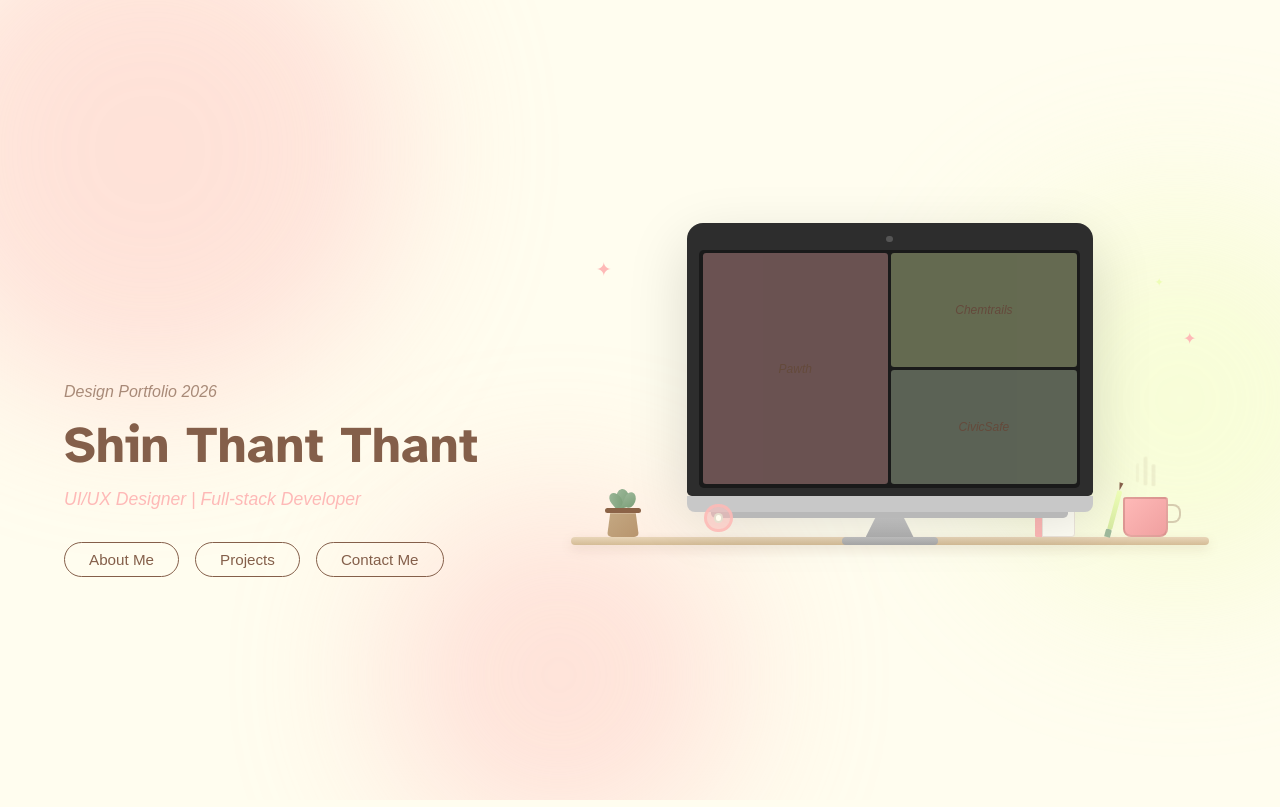
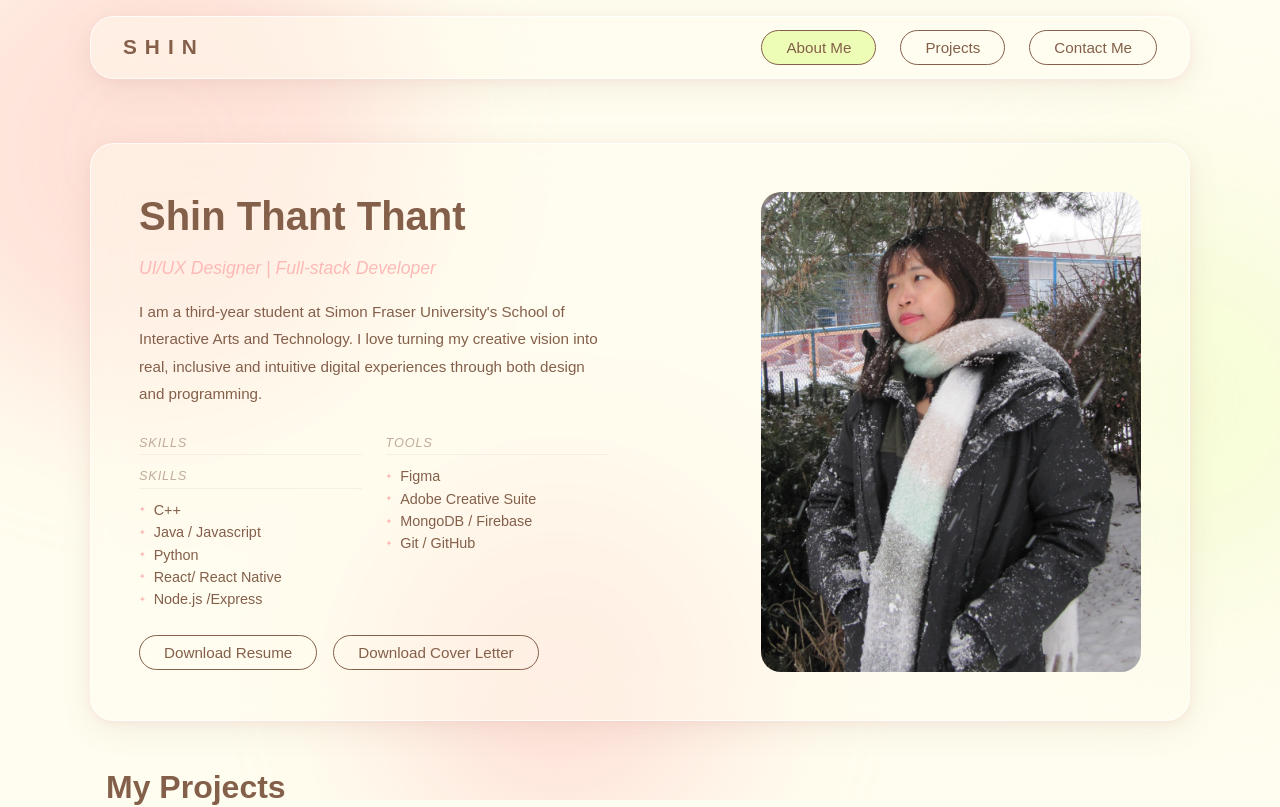
Before and after one commit to shinThantThant09/2026portfolio_shin, a React (Create React App) app: page /#/about in a window 1280 px wide. Shown: the top 807 px of the page. Built offline with nearby package versions, Linux system fonts and the light colour scheme; a web font is replaced by a local one.

Commit message:
Deployment
Deployment

```diff
--- a/package.json
+++ b/package.json
@@ -1,5 +1,6 @@
 {
   "name": "2026portfolio_shin",
+  "homepage": "https://shinthantthant09.github.io/2026portfolio_shin/",
   "version": "0.1.0",
   "private": true,
   "dependencies": {
@@ -16,6 +17,8 @@
     "web-vitals": "^2.1.4"
   },
   "scripts": {
+    "predeploy": "npm run build",
+    "deploy": "gh-pages -d build",
     "start": "react-scripts start",
     "build": "react-scripts build",
     "test": "react-scripts test",
@@ -38,5 +41,8 @@
       "last 1 firefox version",
       "last 1 safari version"
     ]
+  },
+  "devDependencies": {
+    "gh-pages": "^6.3.0"
   }
 }
--- a/src/App.js
+++ b/src/App.js
@@ -1,5 +1,11 @@
 import React from "react";
-import { BrowserRouter, Routes, Route, useLocation } from "react-router-dom";
+import {
+  HashRouter,
+  Routes,
+  Route,
+  useLocation,
+  Navigate,
+} from "react-router-dom";
 import Navbar from "./components/navbar";
 import Home from "./pages/Home";
 import AboutMe from "./pages/AboutMe";
@@ -23,13 +29,14 @@
       {/* short circuit evaluation-> In JavaScript, && means "AND".
           If the left side is true → evaluate and return the right side
           If the left side is false → stop, return nothing*/}
+
       {/* nesting that control the page navigation and url starts here*/}
-
       <main className="main-content">
         <Routes>
           <Route path="/" element={<Home />} />
           <Route path="/about" element={<AboutMe />} />
           <Route path="/projects/:id" element={<ProjectsDetail />} />
+          <Route path="*" element={<Navigate to="/" />} />
         </Routes>
       </main>
     </div>
@@ -38,9 +45,9 @@
 
 function App() {
   return (
-    <BrowserRouter>
+    <HashRouter>
       <Layout />
-    </BrowserRouter>
+    </HashRouter>
   );
 }
 
--- a/src/components/navbar.js
+++ b/src/components/navbar.js
@@ -5,7 +5,6 @@
 function Navbar() {
   const location = useLocation();
 
-  // Smooth scroll to section
   const scrollToSection = (sectionId) => {
     const section = document.getElementById(sectionId);
     if (section) {
@@ -16,52 +15,31 @@
   return (
     <nav className="navbar">
       <div className="navbar-inner">
-        {/* Logo links back to home page */}
         <Link to="/" className="navbar-logo">
           SHIN
         </Link>
-
         <div className="navbar-links">
-          {/* If on about page, scroll to section. Otherwise navigate to /about with hash */}
-
-          <a
-            href="/about#about"
+          <Link
+            to="/about"
             className={`nav-pill ${location.pathname === "/about" ? "active" : ""}`}
-            onClick={(e) => {
-              if (location.pathname === "/about") {
-                e.preventDefault();
-                scrollToSection("about");
-              }
-            }}
+            onClick={() => setTimeout(() => scrollToSection("about"), 100)}
           >
             About Me
-          </a>
-
-          <a
-            href="/about#projects"
+          </Link>
+          <Link
+            to="/about"
             className="nav-pill"
-            onClick={(e) => {
-              if (location.pathname === "/about") {
-                e.preventDefault();
-                scrollToSection("projects");
-              }
-            }}
+            onClick={() => setTimeout(() => scrollToSection("projects"), 100)}
           >
             Projects
-          </a>
-
-          <a
-            href="/about#contact"
+          </Link>
+          <Link
+            to="/about"
             className="nav-pill"
-            onClick={(e) => {
-              if (location.pathname === "/about") {
-                e.preventDefault();
-                scrollToSection("contact");
-              }
-            }}
+            onClick={() => setTimeout(() => scrollToSection("contact"), 100)}
           >
             Contact Me
-          </a>
+          </Link>
         </div>
       </div>
     </nav>
```
Also changed, not shown: 1 other file (tests, documents, lock files or other folders).
